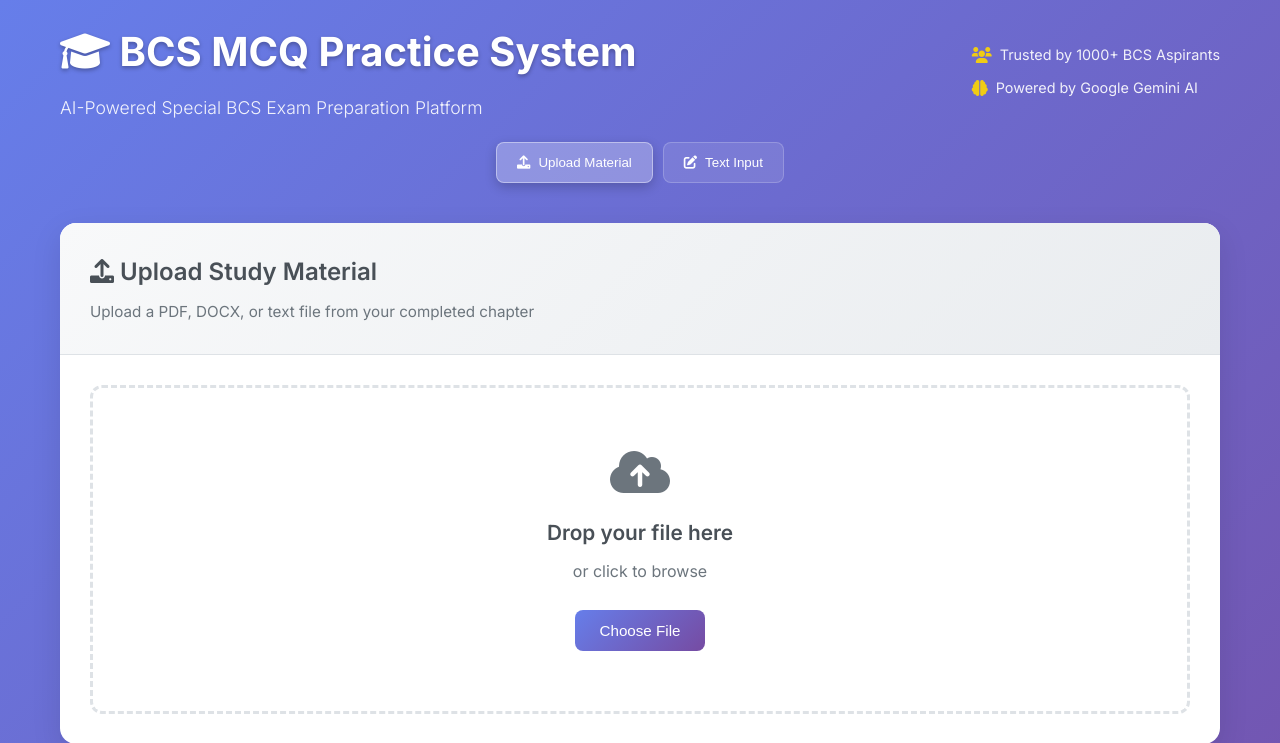
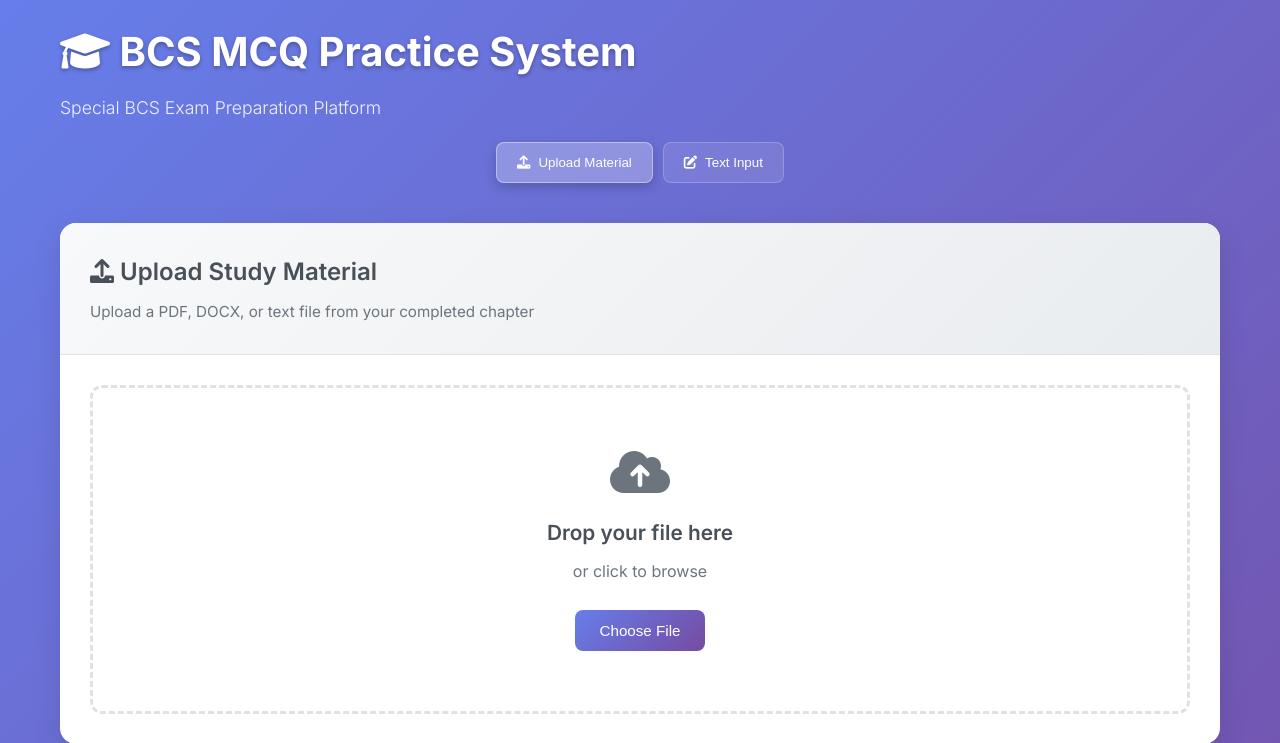
Before and after one commit to iamsafridi/bcs-mcq-practice, a Flask app: page / in a window 1280 px wide. Shown: the top 743 px of the page. Run offline with Flask 3, Linux system fonts and the light colour scheme.

Commit message:
🎨 Simplify interface - Remove AI-powered and trusted by text for cleaner design

```diff
--- a/templates/index.html
+++ b/templates/index.html
@@ -15,19 +15,7 @@
             <div class="header-content">
                 <div class="header-left">
                     <h1><i class="fas fa-graduation-cap"></i> BCS MCQ Practice System</h1>
-                    <p>AI-Powered Special BCS Exam Preparation Platform</p>
-                </div>
-                <div class="header-right">
-                    <div class="header-stats">
-                        <div class="stat-item">
-                            <i class="fas fa-users"></i>
-                            <span>Trusted by 1000+ BCS Aspirants</span>
-                        </div>
-                        <div class="stat-item">
-                            <i class="fas fa-brain"></i>
-                            <span>Powered by Google Gemini AI</span>
-                        </div>
-                    </div>
+                    <p>Special BCS Exam Preparation Platform</p>
                 </div>
             </div>
             <nav class="nav-tabs">
@@ -247,7 +235,7 @@
                     <div class="loading-content">
                         <div class="spinner"></div>
                         <h3>Generating Questions...</h3>
-                        <p>Please wait while we analyze your content and create BCS-style questions</p>
+                        <p>Please wait while we create BCS-style questions from your content</p>
                     </div>
                 </div>
             </section>
```
